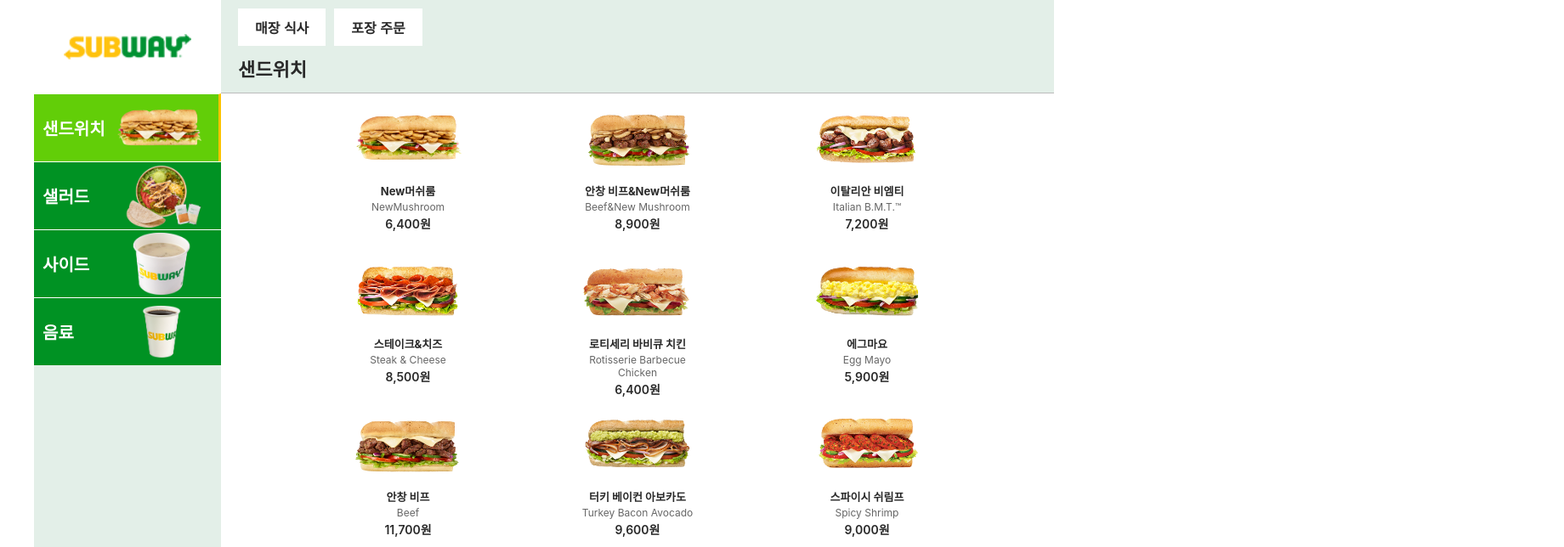
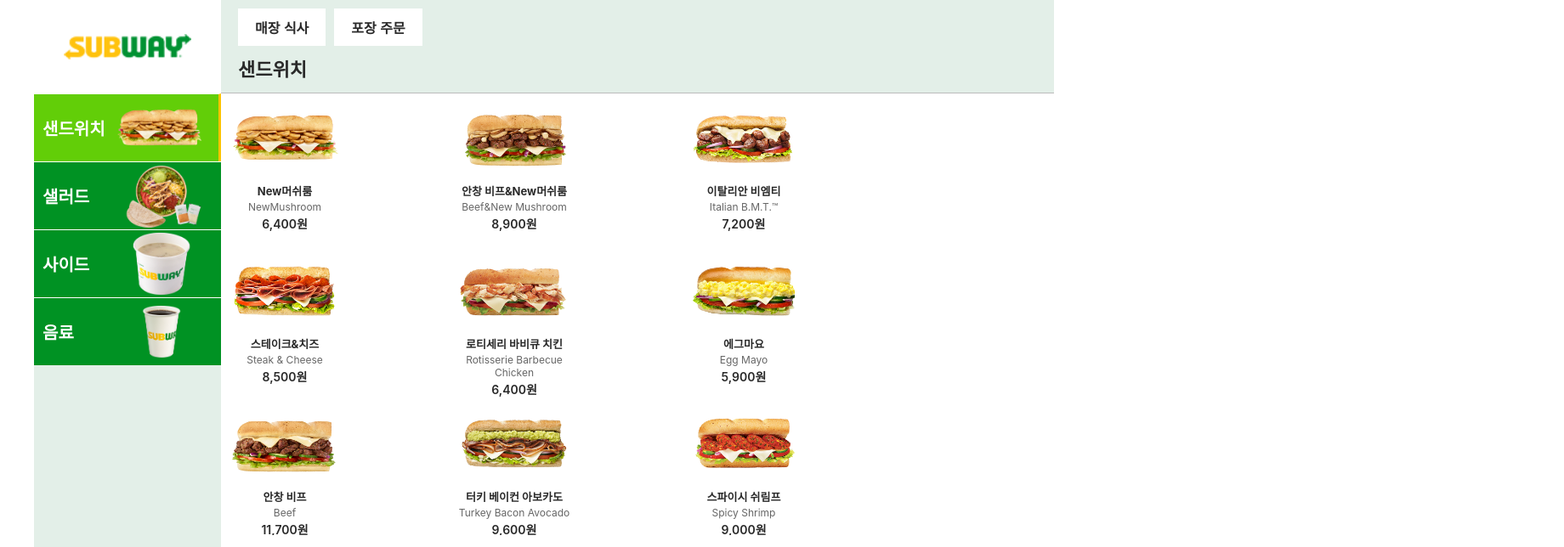
Before and after one commit to bluecode62/subway-kiosk, a React (Create React App) app: page /#/menu in a window 1280 px wide. Shown: the top 644 px of the page at 85% size, 1840 px wide, since content can reach past the window. Built offline with nearby package versions, Linux system fonts and the light colour scheme.

Commit message:
가로 스크롤 표현까지

```diff
--- a/src/components/menu/MenuList.js
+++ b/src/components/menu/MenuList.js
@@ -26,27 +26,33 @@
   flex-direction: column;
   min-height: 560px;
 `;
+const Viewport = styled.div`
+  width: 100%;
+  overflow-x: auto;
+  overflow-y: hidden;
 
-const Grid = styled.div`
-  width: 100%;
-  height: 500px;
-  display: grid;
-  grid-template-columns: repeat(3, 250px);
-  justify-content: center;
-  justify-items: center;
-  gap: 20px;
+  scrollbar-width: none;
+  -ms-overflow-style: none;
+
+  &::-webkit-scrollbar {
+    display: none;
+  }
 `;
 
 const ScrollGrid = styled.div`
   display: flex;
+  flex-direction: row;
+  scroll-snap-type: x mandatory;
+  scroll-behavior: smooth;
+`;
+
+const Page = styled.div`
+  flex: 0 0 100%;
+  display: grid;
+  grid-template-columns: repeat(3, 250px);
+  align-content: start;
   gap: 20px;
-  overflow-x: auto;
-  scroll-behavior: smooth;
-  padding-bottom: 10px;
-
-  &::-webkit-scrollbar {
-    display: none;
-  }
+  scroll-snap-align: start;
 `;
 
 const ButtonArea = styled.div`
@@ -54,6 +60,7 @@
   justify-content: space-between;
   align-items: center;
   margin-top: 50px;
+  width: 100%;
 `;
 
 const NavButton = styled.button`
@@ -115,7 +122,15 @@
     scrollRef.current.scrollLeft = scrollLeft - walk;
   };
 
-  const onMouseUp = () => setIsDragging(false);
+  const onMouseUp = () => {
+    setIsDragging(false);
+
+    const width = scrollRef.current.clientWidth;
+    const scrollLeft = scrollRef.current.scrollLeft;
+
+    const newPage = Math.round(scrollLeft / width);
+    setCurrentPage(newPage);
+  };
   const onMouseLeave = () => setIsDragging(false);
 
   const [currentPage, setCurrentPage] = useState(0);
@@ -203,14 +218,54 @@
     }
   }, [size, bread, cheese]);
 
+  useEffect(() => {
+    if (scrollRef.current) {
+      const width = scrollRef.current.clientWidth;
+      scrollRef.current.scrollTo({
+        left: width * currentPage,
+        behavior: "smooth",
+      });
+    }
+  }, [currentPage]);
+
+  useEffect(() => {
+    setCurrentPage(0);
+  }, [menus.length]);
+
   return (
     <ListContainer>
       <MenuListWrapper>
-        <Grid>
-            {currentMenus.map((menu) => (
-              <MenuItem key={menu.id} menu={menu} onClick={handleMenuClick} />
-            ))}
-        </Grid>
+        <Viewport
+          ref={scrollRef}
+          onMouseDown={onMouseDown}
+          onMouseMove={onMouseMove}
+          onMouseUp={onMouseUp}
+          onMouseLeave={onMouseLeave}
+        >
+          <ScrollGrid>
+            {Array.from({ length: totalPages }).map((_, pageIndex) => {
+              const start = pageIndex * pageSize;
+              const pageMenus = menus.slice(start, start + pageSize);
+
+              return (
+                <Page key={pageIndex}>
+                  {pageMenus.map((menu) => (
+                    <MenuItem
+                      key={menu.id}
+                      menu={menu}
+                      onClick={handleMenuClick}
+                    />
+                  ))}
+                </Page>
+              );
+            })}
+          </ScrollGrid>
+        </Viewport>
+        {/* <Grid>
+          {currentMenus.map((menu) => (
+            <MenuItem key={menu.id} menu={menu} onClick={handleMenuClick} />
+          ))}
+        </Grid> */}
 
         <ButtonArea>
           <NavButton onClick={prevPage} disabled={currentPage === 0}>
@@ -218,7 +273,7 @@
             이전
           </NavButton>
 
-          <IndicatorArea>
+          <IndicatorArea key={category}>
             {Array.from({ length: totalPages }).map((_, index) => (
               <Dot
                 key={index}
```
